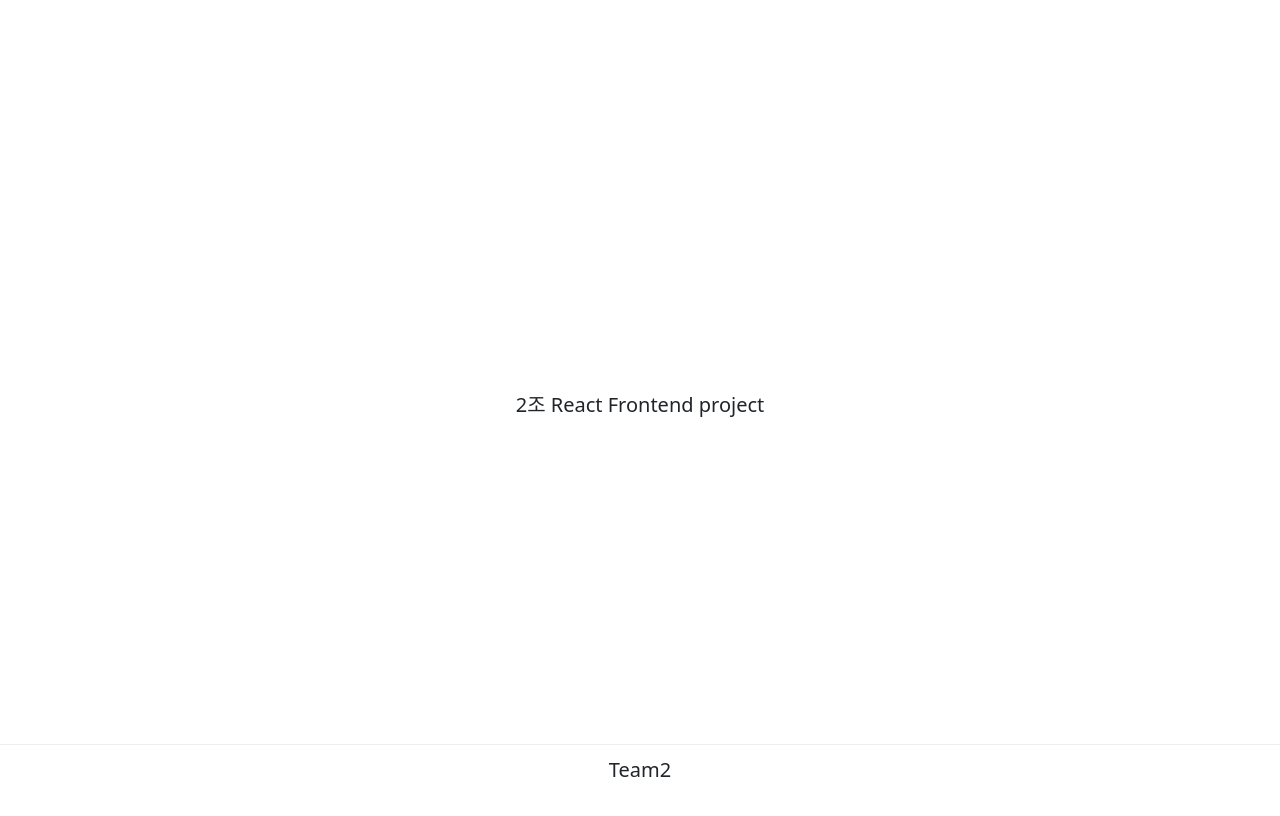
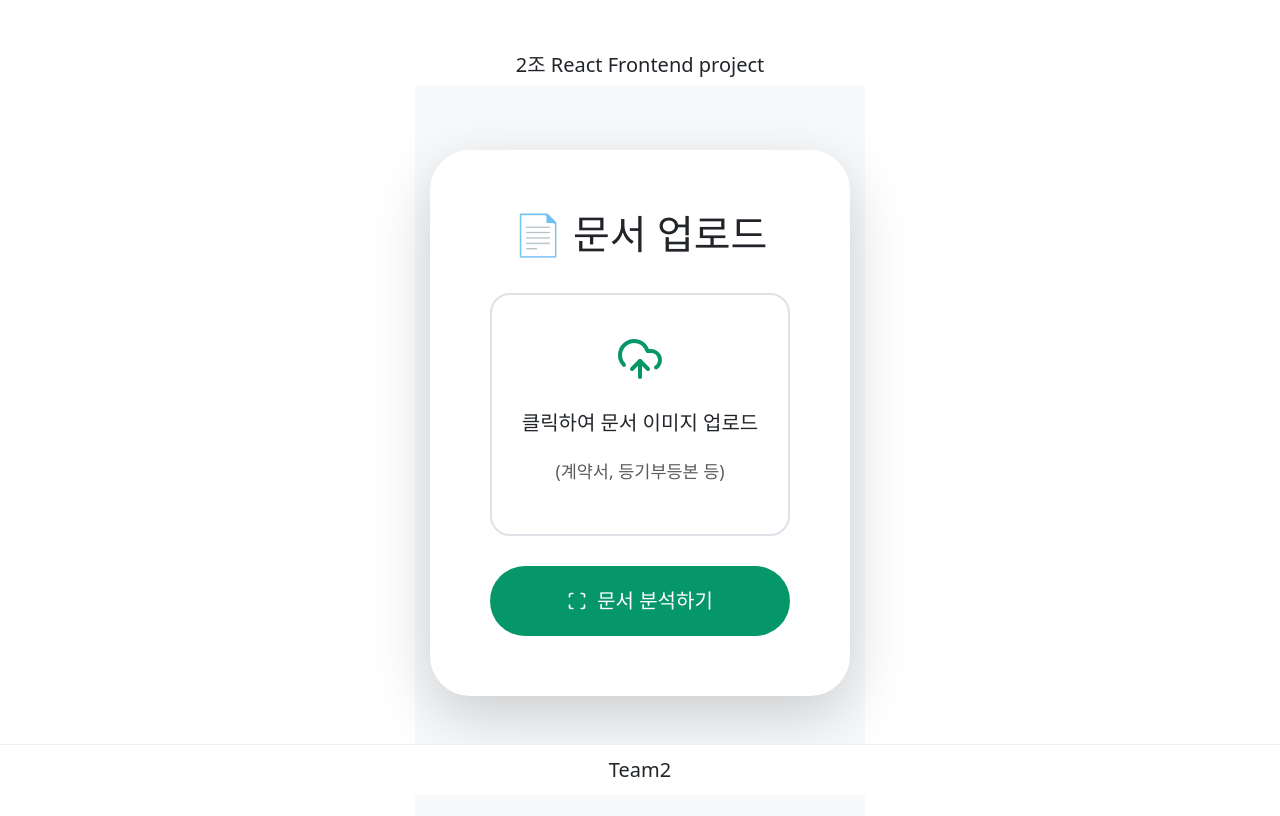
Before and after one commit to jong129/team2_react, a React (Vite) app: page /document in a window 1280 px wide. Shown: the top 816 px of the page. Built offline with nearby package versions, Linux system fonts and the light colour scheme.

Commit message:
document ui

```diff
--- a/src/App.jsx
+++ b/src/App.jsx
@@ -4,6 +4,7 @@ import 'bootstrap/dist/css/bootstrap.min.css';
 import {BrowserRouter, Routes, Route} from 'react-router-dom'
 import { getCopyright } from './components/Tool';
 import Home from './components/Home'
+import Document from './components/document';
 
 function App() {
 
@@ -13,6 +14,7 @@ function App() {
         2조 React Frontend project
         <Routes>
           <Route path='/' element={<Home />} />
+          <Route path="/document" element={<Document />} />
         </Routes>
 
         <div className='copyright'>{getCopyright()}</div>
--- a/src/components/Document.jsx
+++ b/src/components/Document.jsx
@@ -1,70 +1,158 @@
-import React, { useState } from 'react';
-import { axiosInstance } from './Tool';
-import { Link, useNavigate } from 'react-router-dom'
+import React, { useState } from "react";
+import { UploadCloud, Image as ImageIcon, Scan, FileText } from "lucide-react";
 
-const document = () => {
-    const navigate = useNavigate();
-    const [file, setFile] = useState(null);
+const Document = () => {
+  const [image, setImage] = useState(null);
+  const [preview, setPreview] = useState(null);
+  const [loading, setLoading] = useState(false);
+  const [result, setResult] = useState(null); // 🔥 분석 결과
 
-    const onSubmit = async (e) => {
-        e.preventDefault();
-        if (!file) return;  // 파일이 없으면 중단
+  // 이미지 선택
+  const handleImageChange = (e) => {
+    const file = e.target.files[0];
+    if (!file) return;
 
-        const formData = new FormData(); // <form> 태그 기능
-        formData.append('file', file);
+    setImage(file);
+    setPreview(URL.createObjectURL(file));
+    setResult(null); // 새 업로드 시 이전 결과 초기화
+  };
 
-        try {
-
-
-            const response = await axiosInstance.post(`documents/img_upload`, formData,
-                {
-                    headers: {
-                        'Content-Type': 'multipart/form-data',
-                    },
-                }
-            );
-
-            if (response.status === 401) {
-                alert('업로드 권한이 없습니다.\n관리자로 다시 로그인 해주세요.');
+  // 분석 요청
+  const handleAnalyze = async () => {
+    if (!image) {
+      alert("먼저 문서를 업로드해주세요.");
       return;
     }
 
-            // if (!response.ok) { // fetch
-            //   alert('업로드에 실패했습니다.\n다시 시도해주세요.');
-            //   return;
-            // }
-            if (response.status !== 200) {
-                alert('업로드에 실패했습니다.\n다시 시도해주세요.');
-                return;
-            }
+    setLoading(true);
 
+    try {
+      const formData = new FormData();
+      formData.append("file1MF", image);
+      formData.append("userId", 1);
+      formData.append("docType", "CONTRACT");
+      formData.append("status", "UPLOADED");
 
-            // const result = await response.text(); // fetch
-            const result = await response.data; // axios
-            console.log('서버 응답:', result);
-            //document.getElementById('panel').innerHTML = result;
+      const res = await fetch("http://localhost:9093/documents/analyze", {
+        method: "POST",
+        body: formData,
+      });
 
+      if (!res.ok) throw new Error("분석 실패");
+
+      // 🔥 FastAPI 문자열 / JSON 모두 대응
+      const contentType = res.headers.get("content-type");
+      const data =
+        contentType && contentType.includes("application/json")
+          ? await res.json()
+          : await res.text();
+
+      setResult(data);
     } catch (err) {
-            console.error('네트워크 오류:', err);
-            alert('네트워크 오류가 발생했습니다.\n다시 시도해주세요.');
+      console.error(err);
+      alert("문서 분석 중 오류 발생");
+    } finally {
+      setLoading(false);
     }
   };
 
   return (
-        <form onSubmit={onSubmit} style={{ textAlign: 'center', margin: '10px' }}>
-            <div id="panel" style={{ marginBottom: '10px' }}></div>
-            <input type="file" onChange={(e) => setFile(e.target.files[0])} style={{ marginBottom: '10px' }}
+    <div className="min-vh-100 bg-light py-5">
+      <div className="container" style={{ maxWidth: "900px" }}>
+        {/* 📄 업로드 카드 */}
+        <div className="card border-0 shadow-lg rounded-5 p-5 mb-4">
+          <h2 className="fw-bold text-center mb-4">📄 문서 업로드</h2>
+
+          <label
+            className="border border-2 border-dashed rounded-4 p-4 text-center w-100 mb-4"
+            style={{ cursor: "pointer", borderColor: "#059669" }}
+          >
+            <input type="file" accept="image/*" hidden onChange={handleImageChange} />
+
+            {!preview ? (
+              <div>
+                <UploadCloud size={48} color="#059669" />
+                <p className="mt-3 fw-semibold">클릭하여 문서 이미지 업로드</p>
+                <p className="text-muted small">(계약서, 등기부등본 등)</p>
+              </div>
+            ) : (
+              <div>
+                <img
+                  src={preview}
+                  alt="미리보기"
+                  className="img-fluid rounded-4 mb-3"
+                  style={{ maxHeight: "300px" }}
                 />
-            <div>
-                <button type="submit" className="btn btn-primary" style={{ marginRight: '10px' }}>
-                    업로드
+                <p className="small text-muted">
+                  <ImageIcon size={16} className="me-1" />
+                  이미지 선택 완료
+                </p>
+              </div>
+            )}
+          </label>
+
+          <button
+            onClick={handleAnalyze}
+            disabled={loading}
+            className="btn btn-emerald w-100 rounded-pill py-3 fw-bold text-white d-flex justify-content-center gap-2"
+          >
+            <Scan size={20} />
+            {loading ? "분석 중..." : "문서 분석하기"}
           </button>
         </div>
-            <div style={{ marginTop: '5px' }}>
-                <small>(jpg, jpeg, png 파일만 전송 가능합니다.)</small>
+
+        {/* 📊 분석 리포트 */}
+        {result && (
+          <div className="card border-0 shadow rounded-5 p-5">
+            <h3 className="fw-bold mb-3 d-flex align-items-center gap-2">
+              <FileText /> 문서 분석 리포트
+            </h3>
+
+            <div className="mb-3">
+              <span className="badge bg-success me-2">분석 완료</span>
+              <span className="badge bg-secondary">AI 분석</span>
             </div>
-        </form>
-    )
+
+            <hr />
+
+            {/* 🔍 결과 출력 */}
+            {typeof result === "string" ? (
+              <p className="text-muted" style={{ whiteSpace: "pre-line" }}>
+                {result}
+              </p>
+            ) : (
+              <div>
+                <p>
+                  <strong>위험도:</strong> {result.risk_score}%
+                </p>
+
+                <p>
+                  <strong>요약:</strong> {result.summary}
+                </p>
+
+                <ul>
+                  {result.reasons?.map((r, i) => (
+                    <li key={i}>{r}</li>
+                  ))}
+                </ul>
+              </div>
+            )}
+          </div>
+        )}
+      </div>
+
+      {/* 스타일 */}
+      <style>{`
+        .btn-emerald {
+          background-color: #059669;
+          border: none;
         }
+        .btn-emerald:hover {
+          background-color: #047857;
+        }
+      `}</style>
+    </div>
+  );
+};
 
-export default document
+export default Document;
--- a/src/components/Home.jsx
+++ b/src/components/Home.jsx
@@ -4,7 +4,7 @@ import { Camera, ClipboardCheck, MessageSquareText, ShieldAlert, CheckCircle2, S
 const Home = () => {
   // 로그인 상태 관리 (테스트를 위해 기본값 false)
   const [isLoggedIn, setIsLoggedIn] = useState(false);
-
+a
   // 로그인이 필요한 기능 클릭 시 처리 함수
   const handleProtectedAction = (e, actionName) => {
     if (!isLoggedIn) {
```
Lines whose indentation alone changed are shown as unchanged.
